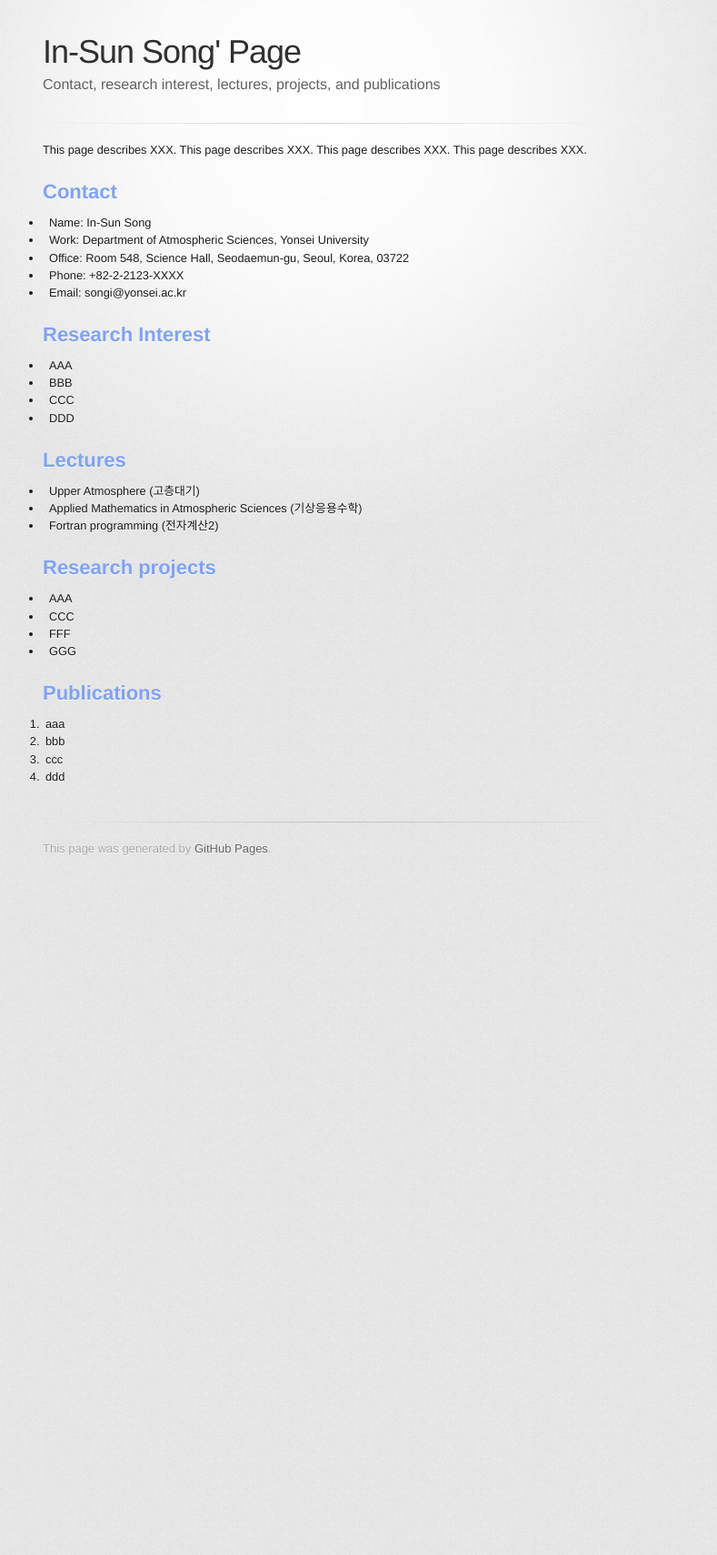
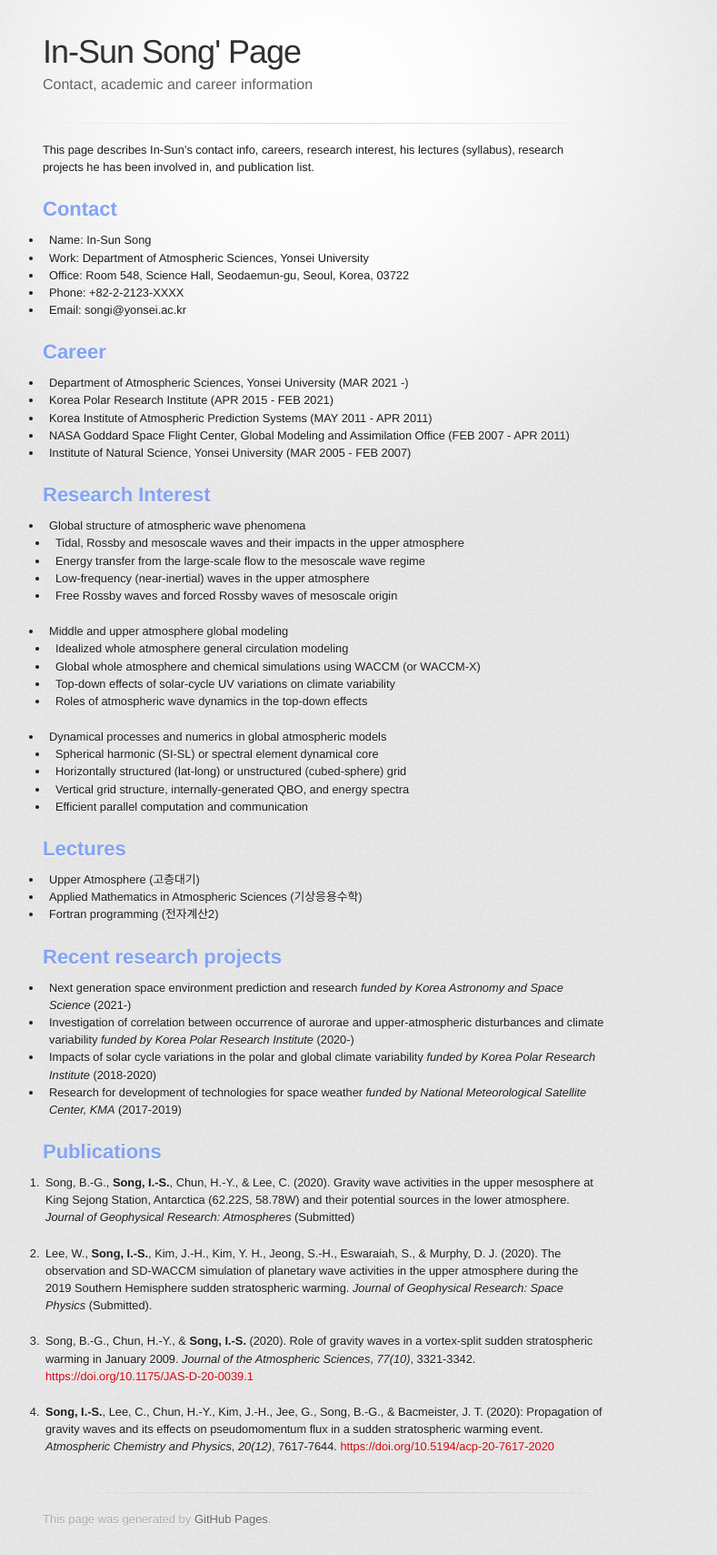
Before and after one commit to undivided0523/undivided0523.github.io, a Jekyll site: the page built from index.md, in a window 1280 px wide. Shown: the whole page at 91% size, without its empty margins (283-1072 px from the left). Built offline with Jekyll 4.4.1, drawn with Linux system fonts in a browser that asks for light colours; some web fonts are replaced; our own code applies the rules of GitHub Pages for plain Markdown files; before the commit the page ends 972 px from its top, so only the background shows below that.

Commit message:
v0.20.16

```diff
--- a/_config.yml
+++ b/_config.yml
@@ -1,5 +1,5 @@
 title: In-Sun Song' Page
-description: Contact, research interest, lectures, projects, and publications
+description: Contact, academic and career information
 show_downloads:
 google_analytics:
 theme: jekyll-theme-tactile
--- a/index.md
+++ b/index.md
@@ -1,7 +1,4 @@
-This page describes XXX.
-This page describes XXX.
-This page describes XXX.
-This page describes XXX.
+This page describes In-Sun's contact info, careers, research interest, his lectures (syllabus), research projects he has been involved in, and publication list.
 
 ## Contact
 
@@ -11,12 +8,31 @@ This page describes XXX.
 * Phone: +82-2-2123-XXXX
 * Email: songi@yonsei.ac.kr
 
+## Career
+
+* Department of Atmospheric Sciences, Yonsei University (MAR 2021 -)
+* Korea Polar Research Institute (APR 2015 - FEB 2021)
+* Korea Institute of Atmospheric Prediction Systems (MAY 2011 - APR 2011)
+* NASA Goddard Space Flight Center, Global Modeling and Assimilation Office (FEB 2007 - APR 2011)
+* Institute of Natural Science, Yonsei University (MAR 2005 - FEB 2007)
+
 ## Research Interest
 
-* AAA
-* BBB
-* CCC
-* DDD
+* Global structure of atmospheric wave phenomena
+  * Tidal, Rossby and mesoscale waves and their impacts in the upper atmosphere
+  * Energy transfer from the large-scale flow to the mesoscale wave regime
+  * Low-frequency (near-inertial) waves in the upper atmosphere
+  * Free Rossby waves and forced Rossby waves of mesoscale origin
+* Middle and upper atmosphere global modeling
+  * Idealized whole atmosphere general circulation modeling
+  * Global whole atmosphere and chemical simulations using WACCM (or WACCM-X)
+  * Top-down effects of solar-cycle UV variations on climate variability
+  * Roles of atmospheric wave dynamics in the top-down effects
+* Dynamical processes and numerics in global atmospheric models
+  * Spherical harmonic (SI-SL) or spectral element dynamical core
+  * Horizontally structured (lat-long) or unstructured (cubed-sphere) grid
+  * Vertical grid structure, internally-generated QBO, and energy spectra
+  * Efficient parallel computation and communication
 
 ## Lectures
 
@@ -24,16 +40,19 @@ This page describes XXX.
 * Applied Mathematics in Atmospheric Sciences (기상응용수학)
 * Fortran programming (전자계산2)
 
-## Research projects
+## Recent research projects
 
-* AAA
-* CCC
-* FFF
-* GGG
+* Next generation space environment prediction and research _funded by Korea Astronomy and Space Science_ (2021-)
+* Investigation of correlation between occurrence of aurorae and upper-atmospheric disturbances and climate variability _funded by Korea Polar Research Institute_ (2020-)
+* Impacts of solar cycle variations in the polar and global climate variability _funded by Korea Polar Research Institute_ (2018-2020)
+* Research for development of technologies for space weather _funded by National Meteorological Satellite Center, KMA_ (2017-2019)
 
 ## Publications
 
-1. aaa
-2. bbb
-3. ccc
-4. ddd
+1. Song, B.-G., **Song, I.-S.**, Chun, H.-Y., & Lee, C. (2020). Gravity wave activities in the upper mesosphere at King Sejong Station, Antarctica (62.22S, 58.78W) and their potential sources in the lower atmosphere. _Journal of Geophysical Research: Atmospheres_ (Submitted)
+
+2. Lee, W., **Song, I.-S.**, Kim, J.-H., Kim, Y. H., Jeong, S.-H., Eswaraiah, S., & Murphy, D. J. (2020). The observation and SD-WACCM simulation of planetary wave activities in the upper atmosphere during the 2019 Southern Hemisphere sudden stratospheric warming. _Journal of Geophysical Research: Space Physics_ (Submitted).
+
+3. Song, B.-G., Chun, H.-Y., & **Song, I.-S.** (2020). Role of gravity waves in a vortex-split sudden stratospheric warming in January 2009. _Journal of the Atmospheric Sciences_, _77(10)_, 3321-3342. [https://doi.org/10.1175/JAS-D-20-0039.1](https://doi.org/10.1175/JAS-D-20-0039.1)
+
+4. **Song, I.-S.**, Lee, C., Chun, H.-Y., Kim, J.-H., Jee, G., Song, B.-G., & Bacmeister, J. T. (2020): Propagation of gravity waves and its effects on pseudomomentum flux in a sudden stratospheric warming event. _Atmospheric Chemistry and Physics_, _20(12)_, 7617-7644. [https://doi.org/10.5194/acp-20-7617-2020](https://doi.org/10.5194/acp-20-7617-2020)
```
